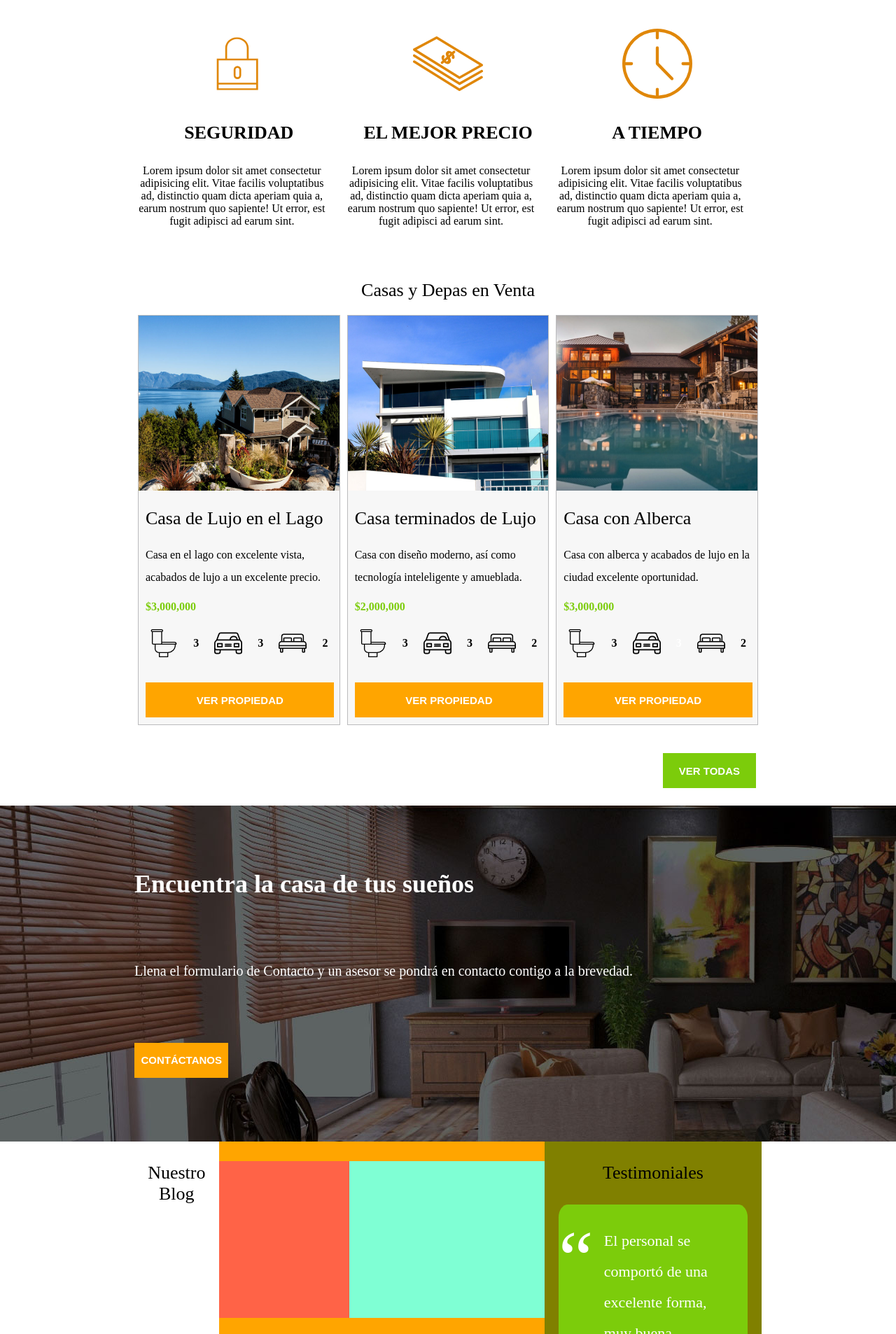
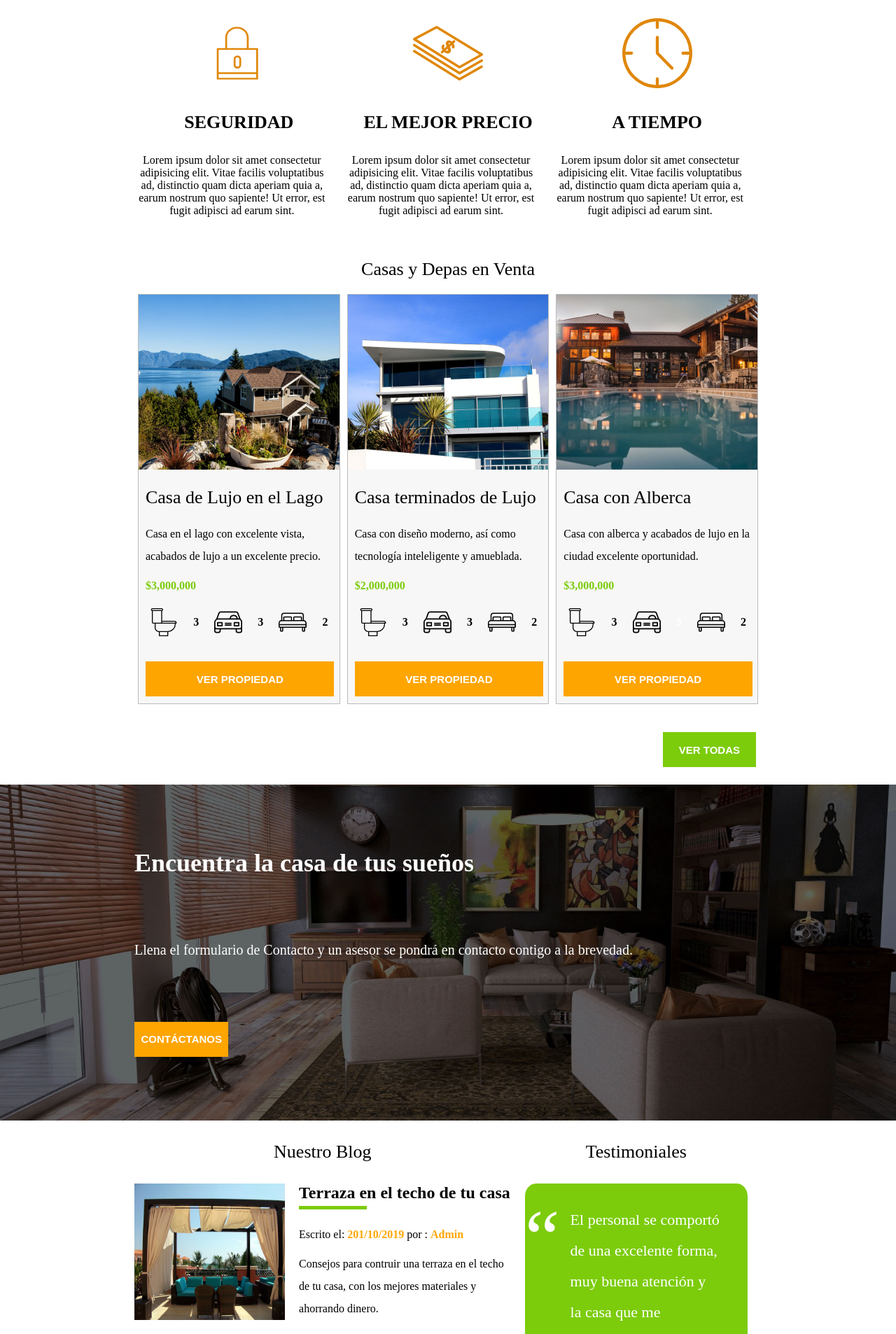
Before and after one commit to VeronicaMonzon/PHP, a PHP site: page /BienesRaices/index.html in a window 1280 px wide. Shown: the part 854-2760 px from the top of the page at 70% size. Run offline with PHP 8.4, Linux system fonts and the light colour scheme.

Commit message:
update index blog

```diff
--- a/BienesRaices/index.html
+++ b/BienesRaices/index.html
@@ -210,16 +210,33 @@
         </p>
         <button class="bt-contacto">CONTÁCTANOS</button>
       </div>
-    </sectio>
-    <section id="section-blog" class="contenedor">
-
+    </section>
+    <section class="contenedor">
+    <div class="todo-blog">
+      <div class="blog">
           <p class="titulo-blog">Nuestro Blog</p>
-      <div class="blog">
-
-        <div class="fondo"></div>
-        <div class="fondo1"></div>
-        <div class="fondo"></div>
-        <div class="fondo1"></div>
+          <div class="posteo">
+            <img class="imagen-posteo" src="img/blog1.jpg" alt="blog uno"/>
+            <div class="descripcion-posteo">
+              <h2>Terraza en el techo de tu casa</h2>
+              <div class="raya-verde"></div>
+              <p class="parrafo">Escrito el: <span>201/10/2019</span> por : <span>Admin</span></p>
+              <p class="parrafo">
+                Consejos para contruir una terraza en el techo de tu casa, con los mejores materiales y ahorrando dinero.
+              </p>
+            </div>
+          </div>
+          <div class="posteo">
+              <img class="imagen-posteo" src="img/blog2.jpg" alt="blog dos"/>
+              <div class="descripcion-posteo">
+                <h2>Guia para la decoracion de tu hogar</h2>
+                <div class="raya-verde"></div>
+                <p class="parrafo">Escrito el: <span>201/10/2019</span> por : <span>Admin</span></p>
+                <p class="parrafo">
+                  Maximiza el espacio en tu hogar con esta guia, aprende a combinar muebles y colores para darle vida a tu espacio.
+                </p>
+              </div>
+          </div>
         </div>
 
           <div class="testimoniales">
@@ -236,6 +253,7 @@
                     y la casa que me ofrecieron cumple con todas mis expectativas.
                   </p>
                   <h4>-Juan De la Torre</ha>
+                </div>
             </div>
       </div>
     </section>
--- a/BienesRaices/style/style.css
+++ b/BienesRaices/style/style.css
@@ -132,6 +132,7 @@ img[alt^="anuncio"] {
   width: 100%;
   height: 60vh;
   background-image: url(../img/encuentra.jpg);
+  background-size: cover;
   margin-top: 25px;
 }
 .contenido-contacto {
@@ -178,10 +179,6 @@ p {
 }
 .blog {
   width: 60%;
-  background-color: orange;
-  display: flex;
-  flex-wrap: wrap;
-  align-items: center;
 }
 #section-blog {
   height: 70vh;
@@ -198,10 +195,10 @@ footer {
 }
 .parrafo {
   color: black;
+  margin-top: 10px;
 }
 .testimoniales {
   width: 40%;
-  background-color: olive;
 }
 .card-green {
   height: 60%;
@@ -230,15 +227,32 @@ img[alt^="comillas"] {
   margin-top: -10px;
   position: absolute;
 }
-.fondo {
-  background-color: tomato;
-  height: 40%;
+.posteo {
+  height: auto;
+  display: flex;
+}
+.imagen-posteo {
   width: 40%;
+  margin-bottom: 20px;
 }
-.fondo1 {
-  background-color: aquamarine;
-  height: 40%;
-  width: 60%;
+.descripcion-posteo {
+  margin-left: 20px;
+  margin-bottom: 20px;
 }
-.fotos-blog {
+.descripcion-posteo span {
+  color: orange;
+  font-weight: bold;
 }
+.raya-verde {
+  background-color: #7ccc0b;
+  height: 5px;
+  width: 32%;
+  margin-top: 5px;
+  margin-bottom: 20px;
+}
+.descripcion-posteo p {
+  line-height: 2em;
+}
+.todo-blog {
+  display: flex;
+}
```
Also changed, not shown: Clases/clase11/clase11.html (added, +12 -0 lines), Clases/clase11/style/stayle.css (added). Lines whose indentation alone changed are shown as unchanged.
